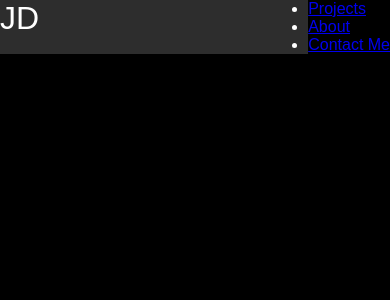
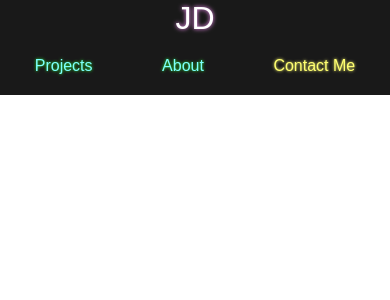
Before and after one commit to saduhub/Developer-Portfolio-React, a React (Vite) app: page / in a window 390 px wide. Shown: the top 300 px of the page. Built offline with nearby package versions, Linux system fonts and the light colour scheme.

Commit message:
Finished mobile-focused nav bar

```diff
--- a/package.json
+++ b/package.json
@@ -11,7 +11,8 @@
   },
   "dependencies": {
     "react": "^18.2.0",
-    "react-dom": "^18.2.0"
+    "react-dom": "^18.2.0",
+    "react-router-dom": "^6.15.0"
   },
   "devDependencies": {
     "@types/react": "^18.2.15",
--- a/src/components/Navbar.jsx
+++ b/src/components/Navbar.jsx
@@ -1,44 +1,68 @@
 const styles = {
   headerStyle: {
-    display: 'flex',
-    flexDirection: 'row',
-    justifyContent: 'space-between',
+    // display: 'flex',
+    // flexDirection: 'column',
+    justifyContent: 'space-around',
     position: 'fixed',
     width: '100vw',
     top: '0',
     zIndex: '2',
-    backgroundColor: 'rgba(50, 50, 50, 0.9)',
-    padding: '0 var(--standard-padding)',
+    backgroundColor: 'rgba(0, 0, 0, 0.9)',
+    // padding: '1rem',
   },
-  navbarStyle: {
-    background: 'black',
-  },
-  navbarText: {
-    color: 'white',
-  },
-  icon: {
+  // navbarStyle: {
+  //   background: 'black',
+  //   color: 'white',
+  // },
+  // paragraphStyle: {
+
+  // },
+  iconStyle: {
     display: 'flex',
     alignItems: 'center',
     justifyContent: 'center',
-    marginLeft: 'var(--standard-margin)',
+    // marginLeft: 'var(--standard-margin)',
     color: 'white',
     fontSize: '2rem',
     textShadow: '0px 0px 4px var(--purple-font-color)',
     textDecoration: 'none',
+    margin: 'auto',
   },
+  ulStyle: {
+    display: 'flex',
+    justifyContent: 'space-around',
+  },
+  liStyle: {
+    display: 'flex',
+    margin: 'var(--standard-margin)',
+    textDecoration: 'none',
+  },
+  linkStyle: {
+    fontSize: '1rem',
+    color: 'var(--teal-font-color)',
+    textDecoration: 'none',
+    textShadow: '0px 0px 3px var(--green-font-color)',
+  },
+  contactStyle: {
+    fontSize: '1rem',
+    color: 'var(--yellow-font-color)',
+    textDecoration: 'none',
+    textShadow: '0px 0px 3px var(--yellow-font-color)',
+    textAlign: 'center',
+  }
 };
 
 function Navbar() {
   return (
     <header style={styles.headerStyle}>
         <div>
-            <p><a href="#home" style={styles.icon}>JD</a></p>
+            <p><a href="#home" style={styles.iconStyle}>JD</a></p>
         </div>
         <nav style={styles.navbarStyle}>
-            <ul>
-                <li><a href="#projects">Projects</a></li>
-                <li><a href="#about">About</a></li>
-                <li><a href="#contact">Contact Me</a></li>
+            <ul style={styles.ulStyle}>
+                <li style={styles.liStyle}><a href="#projects" style={styles.linkStyle}>Projects</a></li>
+                <li style={styles.liStyle}><a href="#about" style={styles.linkStyle}>About</a></li>
+                <li style={styles.liStyle}><a href="#contact" style={styles.contactStyle}>Contact Me</a></li>
             </ul>
         </nav>
     </header>
--- a/src/global-styles.css
+++ b/src/global-styles.css
@@ -1,3 +1,17 @@
+:root{
+    --background-color-1: rgb(2, 2, 2);
+    --background-color-2: #0f0f0f;
+    --green-font-color: #25fd30;
+    --teal-font-color: rgb(127, 254, 254);
+    --yellow-font-color: rgb(255, 255, 113);
+    --purple-font-color: rgba(255, 150, 255, 1);
+    --orange-font-color: rgba(255, 204, 153, 1);
+    --standard-padding: 20px;
+    --standard-margin-bottom: 100px;
+    --standard-margin: 20px;
+}
+
+
 * {
     margin: 0;
     padding: 0;
@@ -7,6 +21,6 @@
 body {
     margin: 0;
     font-family: Arial, sans-serif;
-    background-color: black;
+    background-color: white;
     color: white;
 }
```
Also changed, not shown: src/assets/images/syed-ali-74JeU2jfnfk-unsplash.jpg (added).
